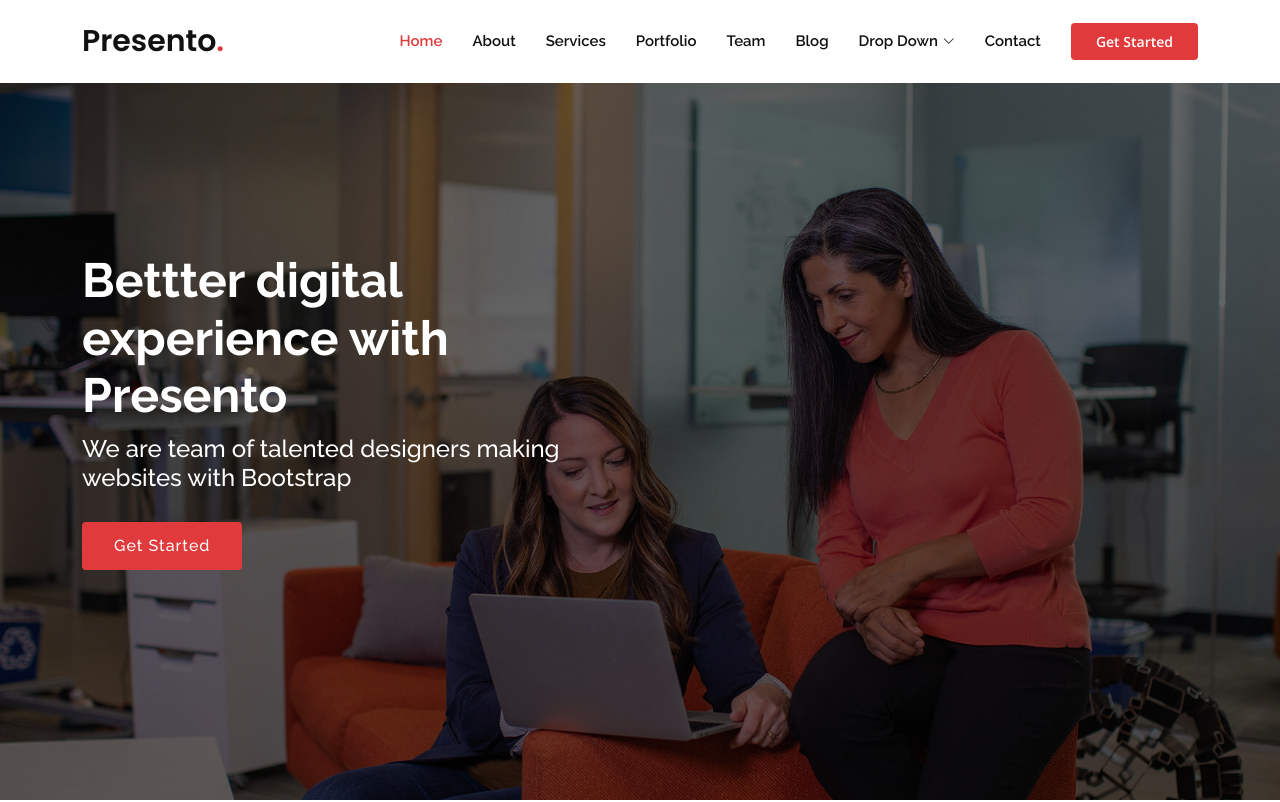
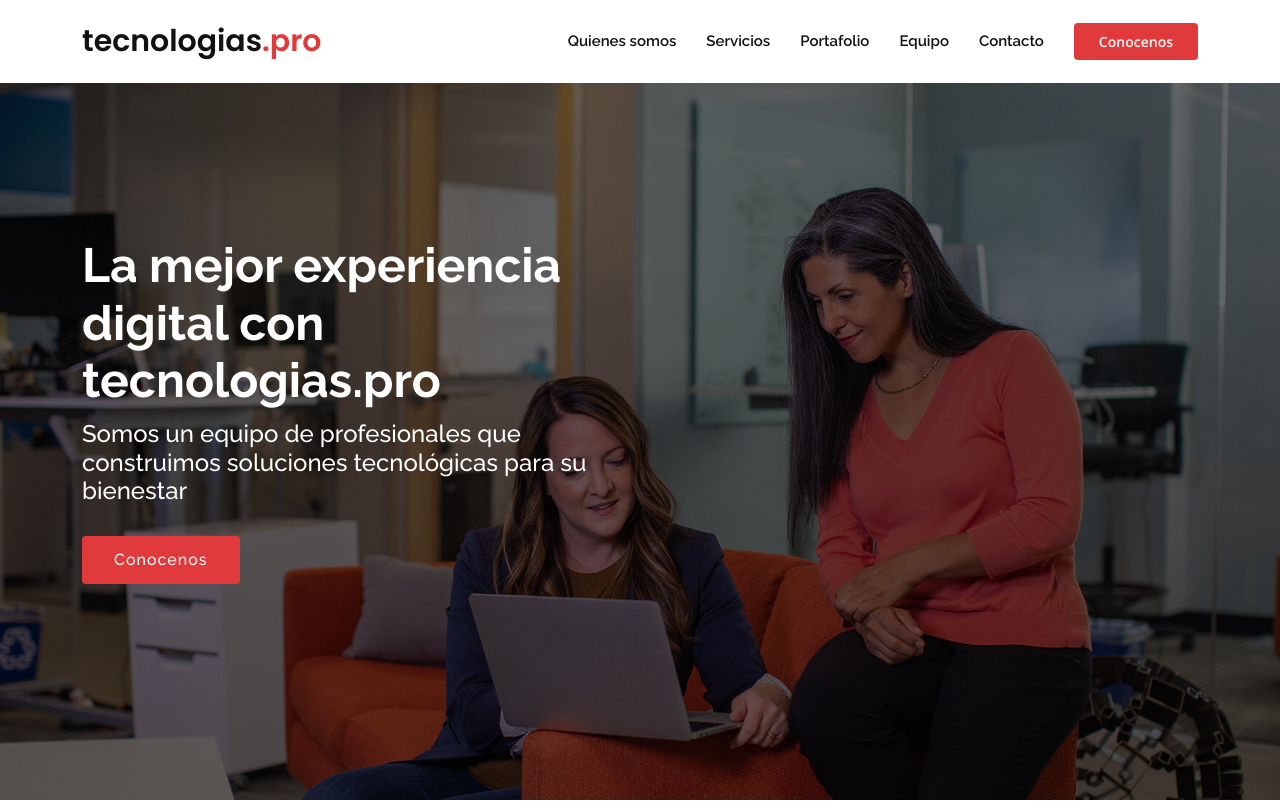
Before and after one commit to tecnologias-pro/Portal-web-con-bootstrap, a plain HTML site: page index.html in a window 1280 px wide. Shown: the top 802 px of the page. Drawn offline with nearby package versions, Linux system fonts and the light colour scheme.

Commit message:
cambios en pagina inicial

```diff
--- a/index.html
+++ b/index.html
@@ -1,11 +1,11 @@
 <!DOCTYPE html>
-<html lang="en">
+<html lang="es">
 
 <head>
   <meta charset="utf-8">
   <meta content="width=device-width, initial-scale=1.0" name="viewport">
 
-  <title>Presento Bootstrap Template - Index</title>
+  <title>wwww.tecnologias.pro</title>
   <meta content="" name="description">
   <meta content="" name="keywords">
 
@@ -41,18 +41,18 @@
   <!-- ======= Header ======= -->
   <header id="header" class="fixed-top d-flex align-items-center">
     <div class="container d-flex align-items-center">
-      <h1 class="logo me-auto"><a href="index.html">Presento<span>.</span></a></h1>
+      <h1 class="logo me-auto"><a href="index.html">tecnologias<span>.pro</span></a></h1>
       <!-- Uncomment below if you prefer to use an image logo -->
       <!-- <a href="index.html" class="logo me-auto"><img src="assets/img/logo.png" alt=""></a>-->
 
       <nav id="navbar" class="navbar order-last order-lg-0">
         <ul>
-          <li><a class="nav-link scrollto active" href="#hero">Home</a></li>
-          <li><a class="nav-link scrollto" href="#about">About</a></li>
-          <li><a class="nav-link scrollto" href="#services">Services</a></li>
-          <li><a class="nav-link scrollto " href="#portfolio">Portfolio</a></li>
-          <li><a class="nav-link scrollto" href="#team">Team</a></li>
-          <li><a href="blog.html">Blog</a></li>
+          <li><a class="nav-link scrollto active" href="#hero"></a></li>
+          <li><a class="nav-link scrollto" href="#about">Quienes somos</a></li>
+          <li><a class="nav-link scrollto" href="#services">Servicios</a></li>
+          <li><a class="nav-link scrollto " href="#portfolio">Portafolio</a></li>
+          <li><a class="nav-link scrollto" href="#team">Equipo</a></li>
+    <!--  <li><a href="blog.html">Blog</a></li>
           <li class="dropdown"><a href="#"><span>Drop Down</span> <i class="bi bi-chevron-down"></i></a>
             <ul>
               <li><a href="#">Drop Down 1</a></li>
@@ -70,12 +70,13 @@
               <li><a href="#">Drop Down 4</a></li>
             </ul>
           </li>
-          <li><a class="nav-link scrollto" href="#contact">Contact</a></li>
+    -->
+          <li><a class="nav-link scrollto" href="#contact">Contacto</a></li>
         </ul>
         <i class="bi bi-list mobile-nav-toggle"></i>
       </nav><!-- .navbar -->
 
-      <a href="#about" class="get-started-btn scrollto">Get Started</a>
+      <a href="#about" class="get-started-btn scrollto">Conocenos</a>
     </div>
   </header><!-- End Header -->
 
@@ -85,9 +86,9 @@
     <div class="container" data-aos="zoom-out" data-aos-delay="100">
       <div class="row">
         <div class="col-xl-6">
-          <h1>Bettter digital experience with Presento</h1>
-          <h2>We are team of talented designers making websites with Bootstrap</h2>
-          <a href="#about" class="btn-get-started scrollto">Get Started</a>
+          <h1>La mejor experiencia digital con tecnologias.pro</h1>
+          <h2>Somos un equipo de profesionales que construimos soluciones tecnológicas para su bienestar</h2>
+          <a href="#about" class="btn-get-started scrollto">Conocenos</a>
         </div>
       </div>
     </div>
@@ -958,7 +959,7 @@
           <div class="col-lg-2 col-md-6 footer-links">
             <h4>Useful Links</h4>
             <ul>
-              <li><i class="bx bx-chevron-right"></i> <a href="#">Home</a></li>
+              <li><i class="bx bx-chevron-right"></i> <a href="#">Inicio</a></li>
               <li><i class="bx bx-chevron-right"></i> <a href="#">About us</a></li>
               <li><i class="bx bx-chevron-right"></i> <a href="#">Services</a></li>
               <li><i class="bx bx-chevron-right"></i> <a href="#">Terms of service</a></li>
```
